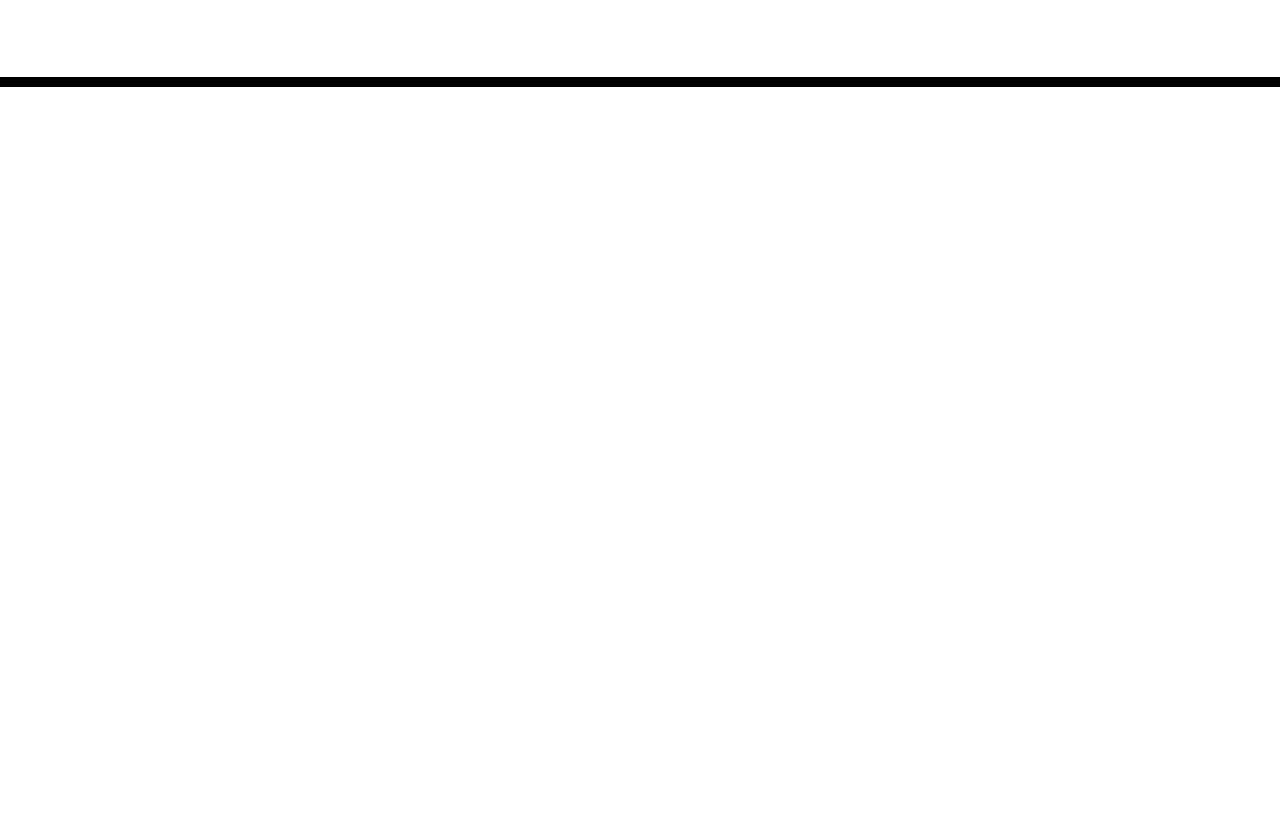
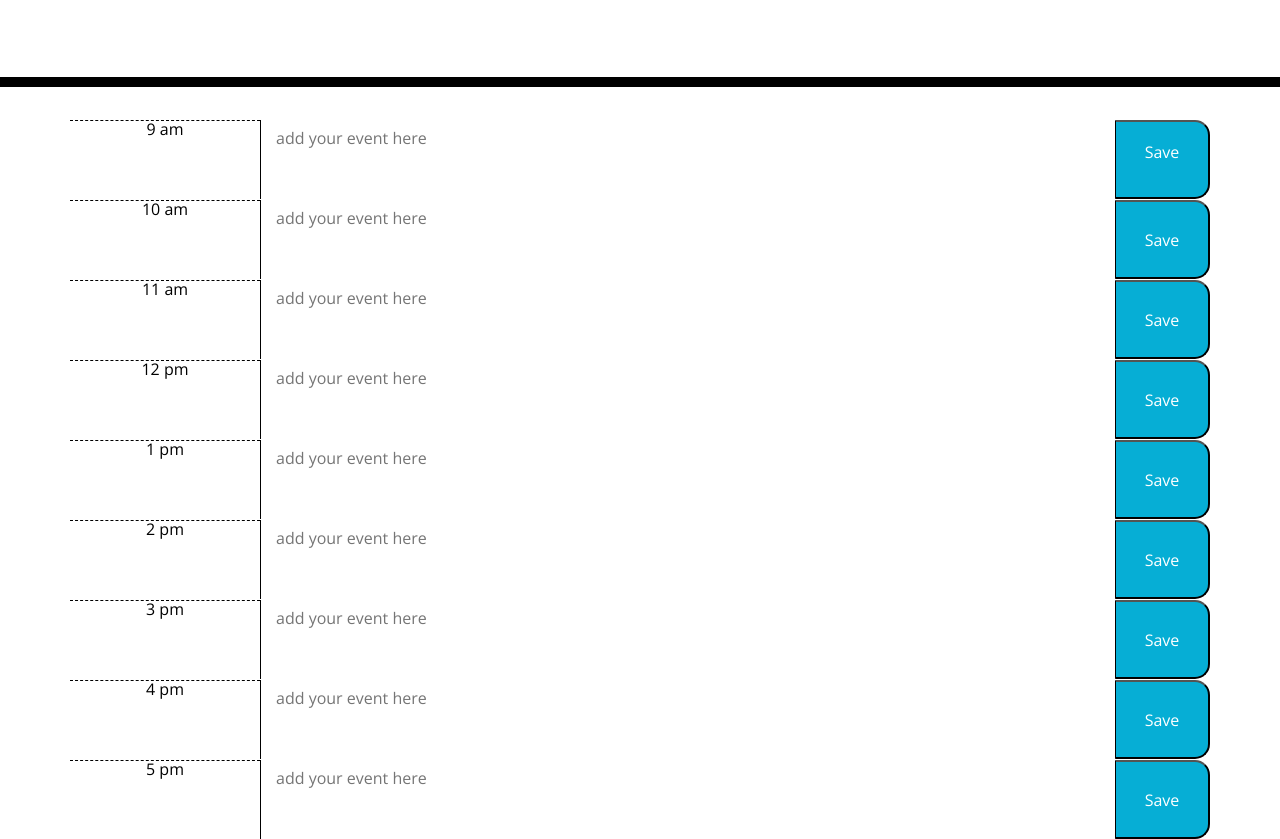
Before and after one commit to coreyspratlan/day_planner, a plain HTML site: page index.html in a window 1280 px wide. Shown: the part 181-1020 px from the top of the page. Before the commit the page ends 800 px from the top, so only its background shows below. Drawn offline with nearby package versions, Linux system fonts and the light colour scheme.

Commit message:
I added if/else if statments to show when the hour block was in the past, present, or future.

```diff
--- a/index.html
+++ b/index.html
@@ -1,23 +1,14 @@
 <!DOCTYPE html>
 <html lang="en">
+
 <head>
   <meta charset="UTF-8" />
   <meta name="viewport" content="width=device-width, initial-scale=1.0" />
   <meta http-equiv="X-UA-Compatible" content="ie=edge" />
-    <link
-      rel="stylesheet"
-      href="https://stackpath.bootstrapcdn.com/bootstrap/4.3.1/css/bootstrap.min.css"
-    />
-    <link
-      rel="stylesheet"
-      href="https://use.fontawesome.com/releases/v5.8.1/css/all.css"
-      integrity="sha384-50oBUHEmvpQ+1lW4y57PTFmhCaXp0ML5d60M1M7uH2+nqUivzIebhndOJK28anvf"
-      crossorigin="anonymous"
-    />
-    <link
-      href="https://fonts.googleapis.com/css?family=Open+Sans&display=swap"
-      rel="stylesheet"
-    />
+  <link rel="stylesheet" href="https://stackpath.bootstrapcdn.com/bootstrap/4.3.1/css/bootstrap.min.css" />
+  <link rel="stylesheet" href="https://use.fontawesome.com/releases/v5.8.1/css/all.css"
+    integrity="sha384-50oBUHEmvpQ+1lW4y57PTFmhCaXp0ML5d60M1M7uH2+nqUivzIebhndOJK28anvf" crossorigin="anonymous" />
+  <link href="https://fonts.googleapis.com/css?family=Open+Sans&display=swap" rel="stylesheet" />
   <link rel="stylesheet" href="style.css" />
   <title>Work Day Scheduler</title>
 </head>
@@ -28,11 +19,64 @@
     <p class="lead">A simple calendar app for scheduling your work day</p>
     <p id="currentDay" class="lead"></p>
   </header>
+
   <div class="container">
     <!-- Timeblocks go here -->
+    <form>
+      <div class="row time-block" id="09">
+        <div class = "col-md-2 hour">9 am</div>
+        <textarea name="09" class = "col-md-9 description textarea" placeholder="add your event here"></textarea>
+        <button type="button" class="col-md-1 saveBtn">Save</submit>
+      </div>
+      <div class="row time-block"  id="10">
+        <div class = "col-md-2 hour">10 am</div>
+        <textarea name="10" class = "col-md-9 description textarea" placeholder="add your event here"></textarea>
+        <button type="button" class="col-md-1 saveBtn">Save</button>
+      </div>
+      <div class="row time-block" id="11">
+        <div class = "col-md-2 hour">11 am</div>
+        <textarea name="11" class = "col-md-9 description textarea" placeholder="add your event here"></textarea>
+        <button type="button" class="col-md-1 saveBtn">Save</button>
+      </div>
+      <div class="row time-block"  id="12">
+        <div class = "col-md-2 hour">12 pm</div>
+        <textarea name="12" class = "col-md-9 description textarea" placeholder="add your event here"></textarea>
+        <button type="button" class="col-md-1 saveBtn">Save</button>
+      </div>
+      <div class="row time-block" id="1">
+        <div class = "col-md-2 hour">1 pm</div>
+        <textarea name="13" class = "col-md-9 description textarea" placeholder="add your event here"></textarea>
+        <button type="button" class="col-md-1 saveBtn">Save</button>
+      </div>
+      <div class="row time-block" id="2">
+        <div class = "col-md-2 hour">2 pm</div>
+        <textarea name="14" class = "col-md-9 description textarea" placeholder="add your event here"></textarea>
+        <button type="button" class="col-md-1 saveBtn">Save</button>
+      </div>
+      <div class="row time-block" id="3">
+        <div class = "col-md-2 hour">3 pm</div>
+        <textarea name="15" class = "col-md-9 description textarea" placeholder="add your event here"></textarea>
+        <button type="button" class="col-md-1 saveBtn">Save</button>
+      </div>
+      <div class="row time-block" id="4">
+        <div class = "col-md-2 hour">4 pm</div>
+        <textarea name="16" class = "col-md-9 description textarea" placeholder="add your event here"></textarea>
+        <button type="button" class="col-md-1 saveBtn">Save</button>
+      </div>
+      <div class="row time-block" id="5">
+        <div class = "col-md-2 hour">5 pm</div>
+        <textarea name="15" class = "col-md-9 description textarea" placeholder="add your event here"></textarea>
+        <button type="button" class="col-md-1 saveBtn">Save</button>
+      </div>
+    </form>
+
   </div>
 
   <script src="https://code.jquery.com/jquery-3.4.1.min.js"></script>
   <script src="https://cdnjs.cloudflare.com/ajax/libs/moment.js/2.24.0/moment.min.js"></script>
+  <script src="script.js"></script>
+
+
 </body>
+
 </html>
--- /dev/null
+++ b/script.js
@@ -0,0 +1,49 @@
+$(document).ready(function () {
+
+    // Current date and time was showing before I created my if/else if statments.
+    timer = setInterval(refreshTime, 1000);
+    function refreshTime() {
+        var date = moment(Date.now()).format("dddd, MMMM Do YYYY, h a");
+        $("#currentDay").html(date);
+    }
+
+
+    var currentTime = moment().hour()
+
+    //parseInt(moment(Date.now()).format("h"));
+    // var timeId = parseInt("");
+    //     console.log(timeId);
+
+    function setInterval() {
+        $("textarea").each(function () {
+            var name = parseInt($(this).attr("name"))
+
+            if (name == currentTime) {
+                $(this).addClass("present");
+                // textarea show red
+            }
+
+            else if (name < currentTime) {
+                $(this).addClass("past");
+                // textarea show gray
+            }
+
+            else if (name > currentTime) {
+                $(this).addClass("future");
+            }
+            // textarea show green
+
+        })
+    }
+        $(".time-block").on("click", function (event) {
+            event.preventDefault();
+            if (event.target.className === "col-md-1 saveBtn") {
+                var inputData = (this.children[1].value);
+                console.log(inputData);
+
+            }
+        })
+
+
+        // The inputData from the above function needs to be stored locally JSON.strinify
+    })
```
Lines whose indentation alone changed are shown as unchanged.
